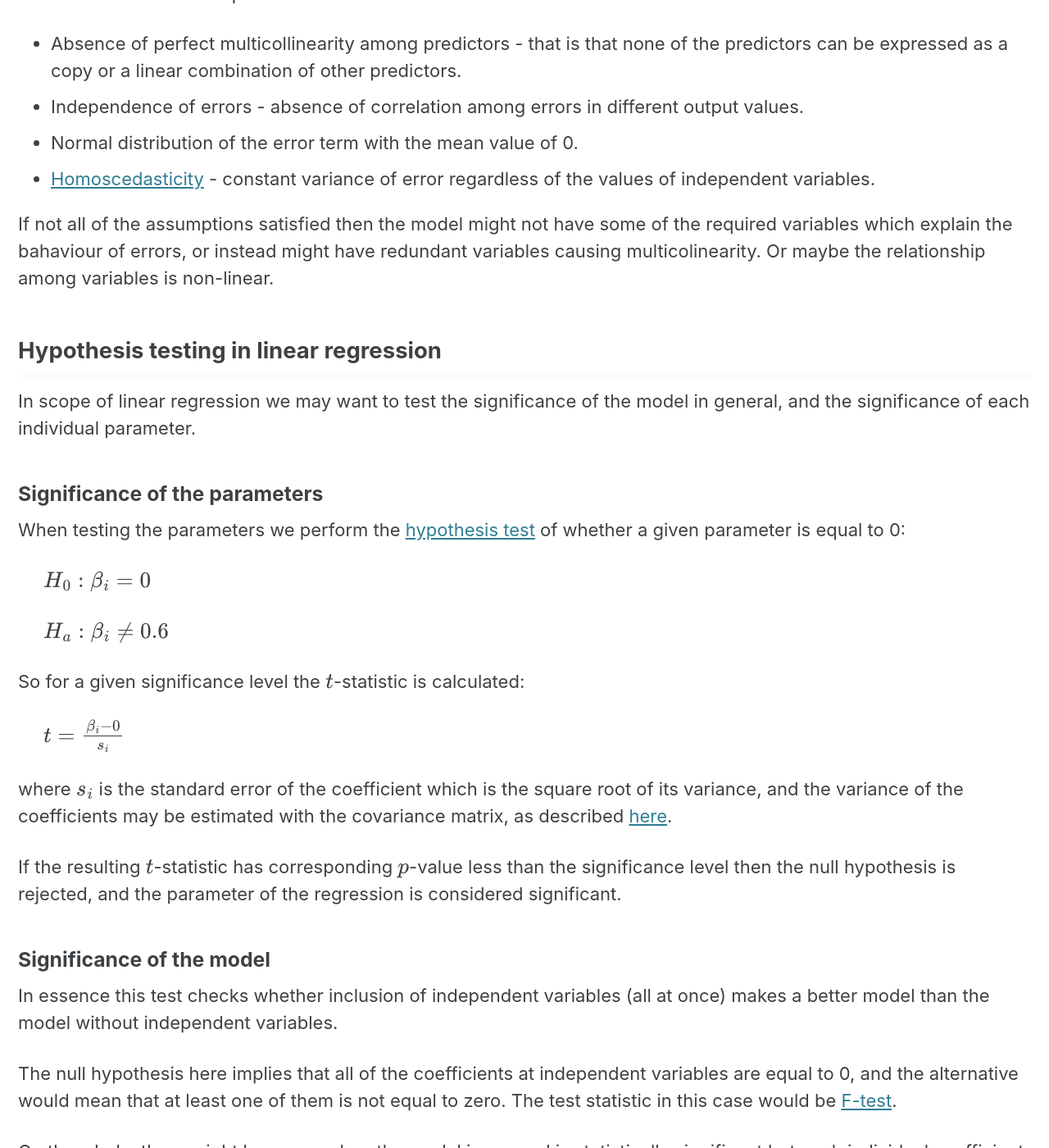
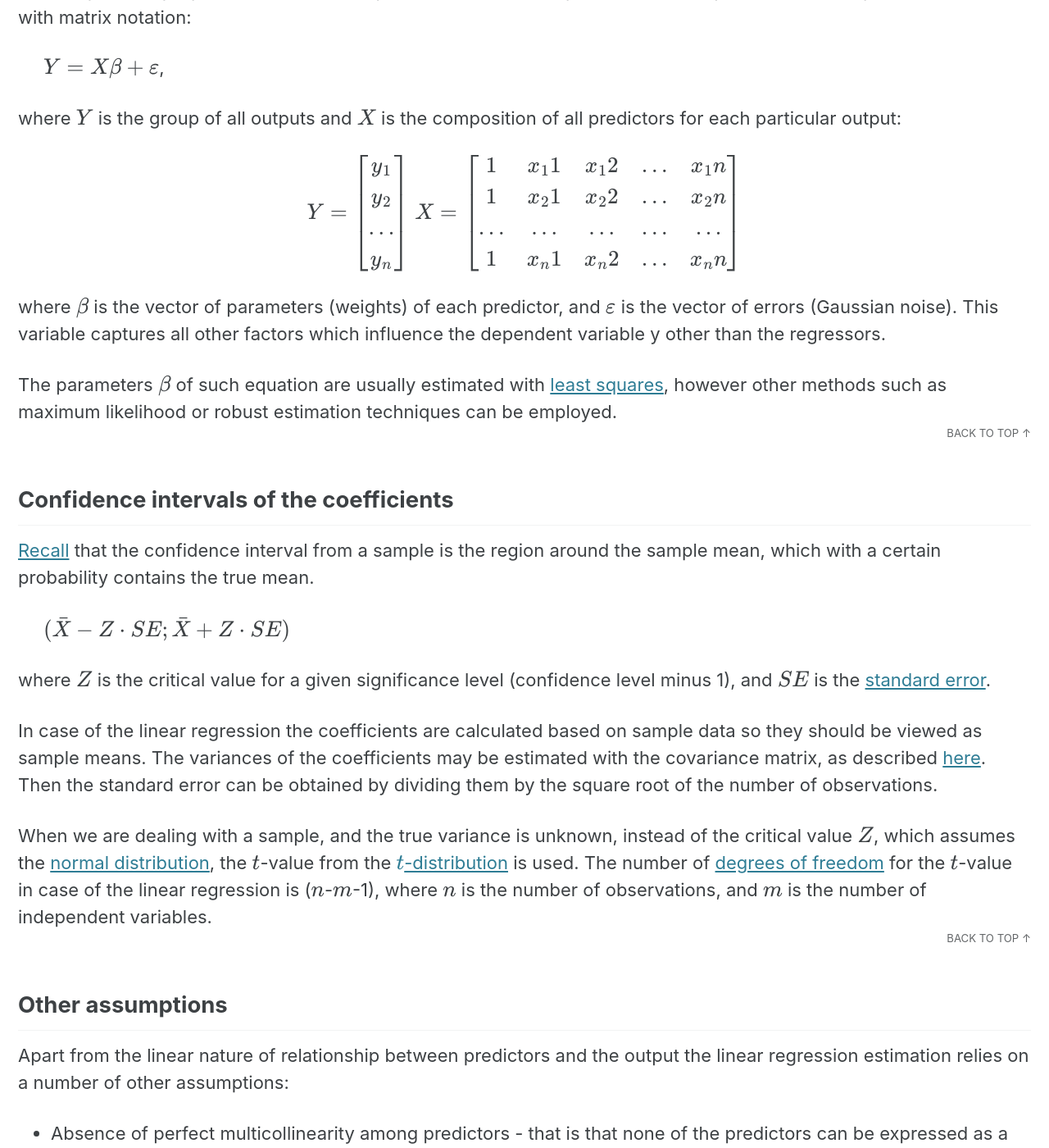
Before and after one commit to vzahorui/vzahorui.github.io, a Jekyll site: the page built from _posts/2019-10-25-linear-regression.md, in a window 1280 px wide and 1400 px high, scrolled down 2666 px. Shown: the whole window at 82% size. Built offline with Jekyll 4.4.1, drawn with Linux system fonts in a browser that asks for light colours; cached includes are drawn as plain includes; nearby versions of some CDN libraries; formulas are drawn with MathJax 3; some of the changed text lies outside the part shown.

Commit message:
added confidence interval to coef of linear regression

```diff
--- a/_posts/2019-10-25-linear-regression.md
+++ b/_posts/2019-10-25-linear-regression.md
@@ -3,11 +3,27 @@ layout: single
 title: "Linear regression"
 description: Explaining linear regression and its properties
 category: "Regression"
-tags: multiple-regression linear-regression multivariable-regression gaussian-noise normal-distribution homoscedasticity multicolinearity correlation-coefficient
-date: 2021-06-25
+tags: multiple-regression linear-regression multivariable-regression gaussian-noise normal-distribution homoscedasticity multicollinearity correlation-coefficient
+date: 2021-06-26
 ---
 
 Regression analysis is used for estimating the relationship between variables, usually one dependent and one or several independent variables. Having a regression model at hand, we can predict some continuous value of the dependent variable based on the values of independent variables.
+
+## In this article
+* [What is linear regression](#introduction)
+* [Gaussian noise](#gaussian_noise)
+* [Matrix notation](#matrix_notation)
+* [Confidence intervals of the coefficients](#confidence_interval_coef)
+* [Other assumptions](#other_assumptions)
+* [Hypothesis testing in linear regression](#hypothesis_tests)
+  * [Significance of the parameters](#significance_of_params)
+  * [Significance of the model](#significance_of_model)
+* [Validation of assumptions](#validation)
+  * [Linear relationship](#validation_of_linear)
+  * [Absence of perfect multicollinearity among predictors](#validation_of_multicolinear)
+
+<div id='introduction'/>
+## What is linear regression
 
 Single variable linear regression explains the relationship between single input variable and the output:
 
@@ -24,7 +40,9 @@ $y = \beta_0 + \sum_{i=1}^n \beta_i x_i + \varepsilon$,
 where $\beta_i$ are the weights of each independent variable.
 
 A key feature of linear regression models is that it is assumed that a certain change in the variables causes proportional change in the output (which is not the case in non-linear models). The output is basically treated as a linear combination of predictors. In the real life scenarios this behaviour can only be observed for short periods of time as many natural and social processes tend to have non-linear rate of change.
+<a href="#page-title" class="back-to-top">{{ site.data.ui-text[site.locale].back_to_top | default: 'Back to Top' }} &uarr;</a>
 
+<div id='gaussian_noise'/>
 ## Gaussian noise
 
 In practice there are always factors which are impossible to explain and predict and which may cause surprisingly different results from those that we expect. Therefore there is always going to be some difference between estimated (predicted) and actually observed values - the residuals, even for the variables which seem to be perfectly correlated.
@@ -33,8 +51,10 @@ It is common to view the relationship between two observed variables on a scatte
 
 ![](/assets/images/regression/residuals_demo.png){: .align-center}
 
-According to the Central Limit Theorem if the number of observations is large enough - the residuals have [normal distribution]({{ site.baseurl }}{% link _posts/2021-03-27-statistical-distributions.md %}) with the mean value of 0. This basically means that for a modeled relationship between two or more variables the observed variation is mainly clustered around the estimated values. Since normal distribution is also called Gaussian distribution, the distribution of residuals around estimated values is called Gaussian noise.
+According to the Central Limit Theorem if the number of observations is large enough - the residuals have [normal distribution]({{ site.baseurl }}{% link _posts/2021-03-27-statistical-distributions.md %}#normal_distribution) with the mean value of 0. This basically means that for a modeled relationship between two or more variables the observed variation is mainly clustered around the estimated values. Since normal distribution is also called Gaussian distribution, the distribution of residuals around estimated values is called Gaussian noise.
+<a href="#page-title" class="back-to-top">{{ site.data.ui-text[site.locale].back_to_top | default: 'Back to Top' }} &uarr;</a>
 
+<div id='matrix_notation'/>
 ## Matrix notation
 
 For computation purposes it is better to represent the relationship between the dependent and independent variables with matrix notation:
@@ -60,11 +80,27 @@ X = \left[ \begin{array}{ccccc}
 \end{array} \right]
 $$
 
-$\beta$ is the vector of parameters (weights) of each predictor,<br>
-$\varepsilon$ is the vector of errors (Gaussian noise). This variable captures all other factors which influence the dependent variable y other than the regressors.
+where $\beta$ is the vector of parameters (weights) of each predictor, and $\varepsilon$ is the vector of errors (Gaussian noise). This variable captures all other factors which influence the dependent variable y other than the regressors.
 
 The parameters $\beta$ of such equation are usually estimated with [least squares]({{ site.baseurl }}{% link _posts/2019-10-27-linear-least-squares.md %}), however other methods such as maximum likelihood or robust estimation techniques can be employed.
+<a href="#page-title" class="back-to-top">{{ site.data.ui-text[site.locale].back_to_top | default: 'Back to Top' }} &uarr;</a>
 
+<div id='confidence_interval_coef'/>
+## Confidence intervals of the coefficients
+
+[Recall]({{ site.baseurl }}{% link _posts/2021-01-16-sampling-distribution.md %}#confidence interval) that the confidence interval from a sample is the region around the sample mean, which with a certain probability contains the true mean.
+
+&nbsp;&nbsp;&nbsp;&nbsp;
+$(\bar X - Z \cdot SE; \bar X + Z \cdot SE)$
+
+where $Z$ is the critical value for a given significance level (confidence level minus 1), and $SE$ is the [standard error]({{ site.baseurl }}{% link _posts/2021-01-16-sampling-distribution.md %}#sample_mean_variance).
+
+In case of the linear regression the coefficients are calculated based on sample data so they should be viewed as sample means. The variances of the coefficients may be estimated with the covariance matrix, as described [here]({{ site.baseurl }}{% link _posts/2019-08-10-correlation.md %}#variance_coefficients). Then the standard error can be obtained by dividing them by the square root of the number of observations.
+
+When we are dealing with a sample, and the true variance is unknown, instead of the critical value $Z$, which assumes the [normal distribution]({{ site.baseurl }}{% link _posts/2021-03-27-statistical-distributions.md %}#normal_distribution), the $t$-value from the [$t$-distribution]({{ site.baseurl }}{% link _posts/2021-03-27-statistical-distributions.md %}#student_distribution) is used. The number of [degrees of freedom]({{ site.baseurl }}{% link _posts/2021-03-19-degrees-of-freedom.md %}) for the $t$-value in case of the linear regression is ($n$-$m$-1), where $n$ is the number of observations, and $m$ is the number of independent variables.
+<a href="#page-title" class="back-to-top">{{ site.data.ui-text[site.locale].back_to_top | default: 'Back to Top' }} &uarr;</a>
+
+<div id='other_assumptions'/>
 ## Other assumptions
 
 Apart from the linear nature of relationship between predictors and the output the linear regression estimation relies on a number of other assumptions:
@@ -74,12 +110,15 @@ Apart from the linear nature of relationship between predictors and the output t
 * Normal distribution of the error term with the mean value of 0.
 * [Homoscedasticity]({{ site.baseurl }}{% link _posts/2019-08-18-heteroscedasticity.md %}) - constant variance of error regardless of the values of independent variables.
 
-If not all of the assumptions satisfied then the model might not have some of the required variables which explain the bahaviour of errors, or instead might have redundant variables causing multicolinearity. Or maybe the relationship among variables is non-linear.
+If not all of the assumptions are satisfied then the model might not have some of the required variables which explain the behaviour of errors, or instead might have redundant variables causing multicollinearity. Or maybe the relationship among variables is non-linear.
+<a href="#page-title" class="back-to-top">{{ site.data.ui-text[site.locale].back_to_top | default: 'Back to Top' }} &uarr;</a>
 
+<div id='hypothesis_tests'/>
 ## Hypothesis testing in linear regression
 
 In scope of linear regression we may want to test the significance of the model in general, and the significance of each individual parameter.
 
+<div id='significance_of_params'/>
 ### Significance of the parameters
 
 When testing the parameters we perform the [hypothesis test]({{ site.baseurl }}{% link _posts/2021-01-21-hypothesis-testing.md %}) of whether a given parameter is equal to 0:
@@ -93,12 +132,14 @@ $H_a: \beta_i \ne 0.6$
 So for a given significance level the $t$-statistic is calculated:
 
 &nbsp;&nbsp;&nbsp;&nbsp;
-$t = \frac{\beta_i - 0}{s_i}$
+$t = \frac{\beta_i - 0}{SE_i}$
 
-where $s_i$ is the standard error of the coefficient which is the square root of its variance, and the variance of the coefficients may be estimated with the covariance matrix, as described [here]({{ site.baseurl }}{% link _posts/2019-08-10-correlation.md %}).
+where $SE_i$ is the [standard error]({{ site.baseurl }}{% link _posts/2021-01-16-sampling-distribution.md %}#sample_mean_variance) of the $i$th coefficient.
 
 If the resulting $t$-statistic has corresponding $p$-value less than the significance level then the null hypothesis is rejected, and the parameter of the regression is considered significant.
+<a href="#page-title" class="back-to-top">{{ site.data.ui-text[site.locale].back_to_top | default: 'Back to Top' }} &uarr;</a>
 
+<div id='significance_of_model'/>
 ### Significance of the model
 
 In essence this test checks whether inclusion of independent variables (all at once) makes a better model than the model without independent variables.
@@ -106,11 +147,14 @@ In essence this test checks whether inclusion of independent variables (all at o
 The null hypothesis here implies that all of the coefficients at independent variables are equal to 0, and the alternative would mean that at least one of them is not equal to zero. The test statistic in this case would be [F-test]({{ site.baseurl }}{% link _posts/2021-03-22-hypothesis-test-parametric-statistics.md %}#mean_more_samples).
 
 On the whole, there might be cases when the model in general is statistically significant but each individual coefficient is not. This happens when the predictor variables are highly correlated among themselves. Due to multicollinearity the coefficient values become unstable, and their confidence intervals inflated, so these intervals include 0.
+<a href="#page-title" class="back-to-top">{{ site.data.ui-text[site.locale].back_to_top | default: 'Back to Top' }} &uarr;</a>
 
+<div id='validation'/>
 ## Validation of assumptions
 
 Linear regression is safe to apply if all of the assumptions are satisfied. Using the Boston house prices dataset let's perform a typical check in order to ascertain whether it is reasonable to apply linear regression to predict prices.
 
+<div id='validation_of_linear'/>
 ### Linear relationship
 
 This can be validated by checking [correlation coefficients]({{ site.baseurl }}{% link _posts/2019-08-10-correlation.md %}) between predictors and the dependent variable. Coefficients with absolute values closer 1 hint at linear relationship between variables. Below is the plot of the relationship between price and some of the predictors.
@@ -118,7 +162,9 @@ This can be validated by checking [correlation coefficients]({{ site.baseurl }}{
 ![](/assets/images/regression/correlation_example2.png){: .align-center}
 
 As we see, the percentage of lower status population, and number of rooms are somewhat linearly correlated with the price, pupil-teacher ratio shows weak correlation, and the distance to the employment centers doesn't seem to matter at all, so we exclude this particular variable from further use.
+<a href="#page-title" class="back-to-top">{{ site.data.ui-text[site.locale].back_to_top | default: 'Back to Top' }} &uarr;</a>
 
+<div id='validation_of_multicolinear'/>
 ### Absence of perfect multicollinearity among predictors
 
 Similarly, in order to detect multicollinearity we may check correlation coefficients between predictors. In our example among three remaining variables the correlation coefficient between the percentage of lower status population and the number of rooms is -0.61, which makes perfect sense as these categories are certainly related but not fully.
@@ -143,11 +189,6 @@ Eventually we decide to include only three variables in the model and estimate p
 
 &nbsp;&nbsp;&nbsp;&nbsp;
 $y = 18.57 - 0.93x_1 + 4.52x_2 - 0.57x_3$
-
-Multicolinearity
- - non-significant coefficients
-
-Some methods of finding coefficients of linear regression for example as
-
+<a href="#page-title" class="back-to-top">{{ site.data.ui-text[site.locale].back_to_top | default: 'Back to Top' }} &uarr;</a>
 
 ### Independence of errors
```
Also changed, not shown: _posts/2019-08-10-correlation.md (+2 -1 lines), _posts/2021-01-16-sampling-distribution.md (+19 -3 lines), _posts/2021-01-21-hypothesis-testing.md (+0 -1 lines).
